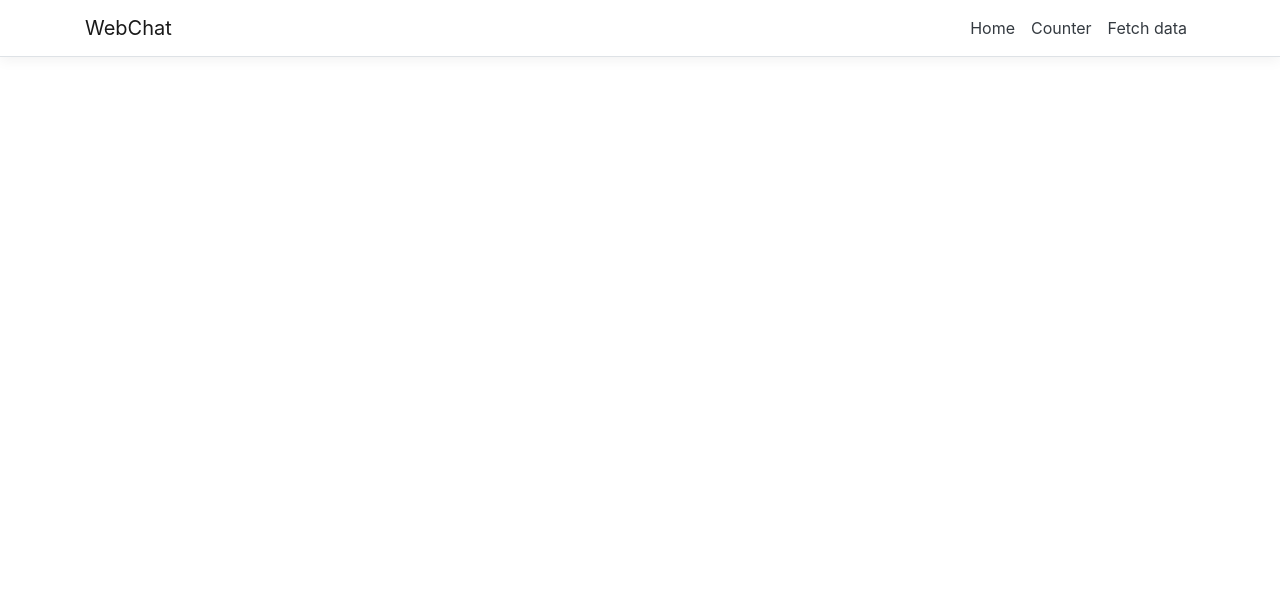
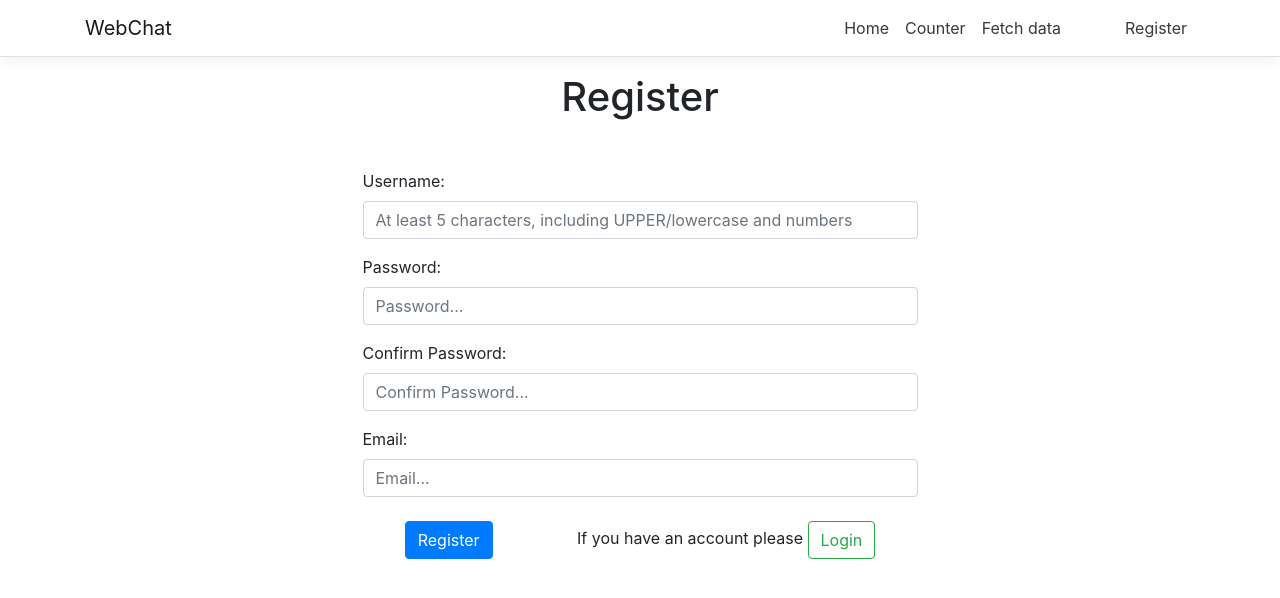
Before and after one commit to DTStanev/ChatApp, a React (Create React App) app in the folder WebChat/WebChat/ClientApp/: page /register in a window 1280 px wide. Shown: the top 598 px of the page. Built offline with nearby package versions, Linux system fonts and the light colour scheme.

Commit message:
Added Register component to the client side

```diff
--- a/WebChat/WebChat/ClientApp/src/App.js
+++ b/WebChat/WebChat/ClientApp/src/App.js
@@ -1,19 +1,23 @@
 import React, { Component } from 'react';
-import { Route } from 'react-router';
+import { Route, Switch } from 'react-router';
 import { Layout } from './components/Layout';
 import { Home } from './components/Home';
 import { FetchData } from './components/FetchData';
 import { Counter } from './components/Counter';
+import Register from './components/Account/Register';
 
 export default class App extends Component {
     static displayName = App.name;
 
-  render () {
+    render() {
         return (
             <Layout>
+                <Switch>
                     <Route exact path='/' component={Home} />
                     <Route path='/counter' component={Counter} />
                     <Route path='/fetch-data' component={FetchData} />
+                    <Route path='/register' component={Register}/>
+                </Switch>
             </Layout>
         );
     }
--- /dev/null
+++ b/WebChat/WebChat/ClientApp/src/components/Account/Register.js
@@ -0,0 +1,90 @@
+import React from 'react'
+import { Link, withRouter, Redirect } from 'react-router-dom';
+import $ from 'jquery';
+
+export default class Register extends React.Component {
+    constructor(props) {
+        super(props);
+        this.state = {
+            user: {
+                username: '',
+                password: '',
+                confirmPassword: '',
+                email: ''
+            }
+        };
+
+        this.handleChange = this.handleChange.bind(this);
+        this.handleSubmit = this.handleSubmit.bind(this);
+    }
+
+    handleChange(event) {
+        let user = this.state.user;
+
+        let name = event.target.name;
+        let value = event.target.value;
+        user[name] = value;
+
+        this.setState({ user })
+    }
+
+    handleSubmit(event) {
+        console.log(this.state.user)
+        event.preventDefault();
+
+        let data = JSON.stringify({
+            username: this.state.user.username,
+            password: this.state.user.password,
+            confirmPassword: this.state.user.confirmPassword,
+            email: this.state.user.email
+        });
+
+        $.ajax({
+            url: '/api/accounts',
+            type: 'post',
+            contentType: 'application/json',
+            data: data,
+            success: function (result) {
+                alert(result);
+                document.getElementById("login").click();
+            },
+            error: function (result) {
+                alert('Error')
+            }
+        })
+    }
+
+    render() {
+        return (
+            <div>
+                <h1 className='text-center mb-5'>Register</h1>
+
+                <form onSubmit={this.handleSubmit} className='mx-auto w-50'>
+                    <div className='form-group'>
+                        <label>Username:</label>
+                        <input required type="text" name='username' value={this.state.user.username} onChange={this.handleChange} id='username' className='form-control mb-3' placeholder='At least 5 characters, including UPPER/lowercase and numbers' pattern='^(?=.{5,20}$)(?![_.])(?!.*[_.]{2})[a-zA-Z0-9._]+(?<![_.])$' />
+                    </div>
+                    <div className='form-group'>
+                        <label>Password:</label>
+                        <input required type="password" name='password' value={this.state.user.password} onChange={this.handleChange} className='form-control  mb-3' placeholder='Password...' />
+                    </div>
+                    <div className='form-group'>
+                        <label>Confirm Password:</label>
+                        <input required type="password" name='confirmPassword' value={this.state.user.confirmPassword} onChange={this.handleChange} className='form-control  mb-3' placeholder='Confirm Password...' />
+                    </div>
+                    <div className='form-group'>
+                        <label>Email:</label>
+                        <input required type="email" name='email' value={this.state.user.email} onChange={this.handleChange} className='form-control mb-3' placeholder='Email...' />
+                    </div>
+                    <div className='mt-4 d-flex justify-content-around'>
+                        <input type="submit" value="Register" className='btn btn-primary' />
+
+                        <div>If you have an account please <Link to='/login' id='login' className='btn btn-outline-success  ' >Login</Link></div>
+
+                    </div>
+                </form>
+
+            </div>
+        );
+    }
+}
--- a/WebChat/WebChat/ClientApp/src/components/NavMenu.js
+++ b/WebChat/WebChat/ClientApp/src/components/NavMenu.js
@@ -6,7 +6,7 @@ import './NavMenu.css';
 export class NavMenu extends Component {
     static displayName = NavMenu.name;
 
-  constructor (props) {
+    constructor(props) {
         super(props);
 
         this.toggleNavbar = this.toggleNavbar.bind(this);
@@ -15,13 +15,13 @@ export class NavMenu extends Component {
         };
     }
 
-  toggleNavbar () {
+    toggleNavbar() {
         this.setState({
             collapsed: !this.state.collapsed
         });
     }
 
-  render () {
+    render() {
         return (
             <header>
                 <Navbar className="navbar-expand-sm navbar-toggleable-sm ng-white border-bottom box-shadow mb-3" light>
@@ -39,6 +39,9 @@ export class NavMenu extends Component {
                                 <NavItem>
                                     <NavLink tag={Link} className="text-dark" to="/fetch-data">Fetch data</NavLink>
                                 </NavItem>
+                                <NavItem>
+                                    <NavLink tag={Link} className="text-dark ml-5" to="/register">Register</NavLink>
+                                </NavItem>
                             </ul>
                         </Collapse>
                     </Container>
```
Lines whose indentation alone changed are shown as unchanged.
